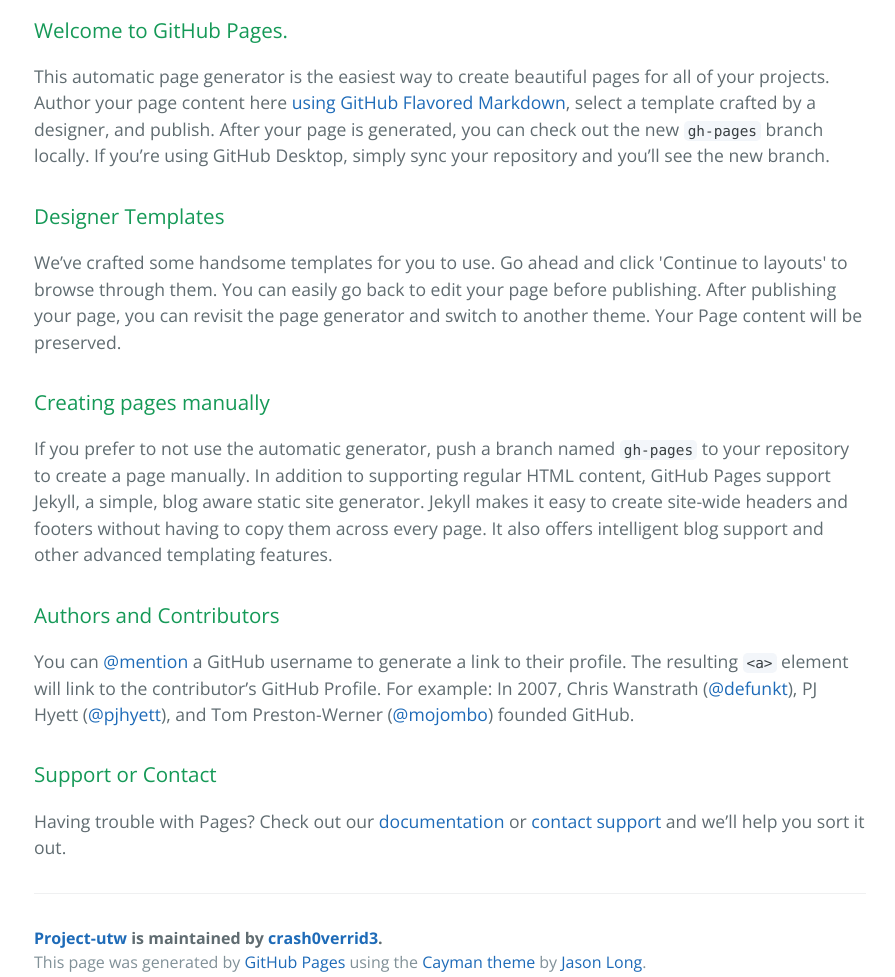
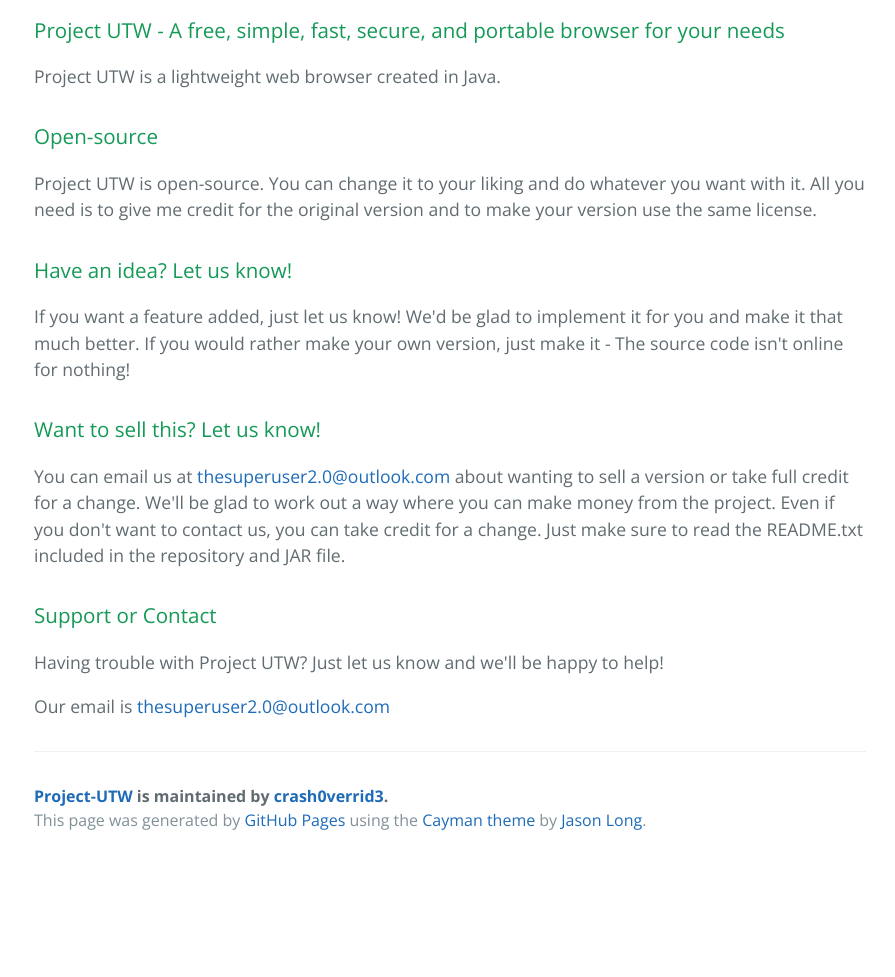
Before and after one commit to crash0verrid3/Project-UTW, a plain HTML site: page index.html in a window 1280 px wide. Shown: the part 400-1377 px from the top of the page, without its empty margins (190-1085 px from the left). After the commit the page ends 1264 px from the top, so only its background shows below. Drawn offline with nearby package versions, Linux system fonts and the light colour scheme.

```diff
--- a/index.html
+++ b/index.html
@@ -2,7 +2,7 @@
 <html lang="en-us">
   <head>
     <meta charset="UTF-8">
-    <title>Project-utw by crash0verrid3</title>
+    <title>Project-UTW by crash0verrid3</title>
     <meta name="viewport" content="width=device-width, initial-scale=1">
     <link rel="stylesheet" type="text/css" href="stylesheets/normalize.css" media="screen">
     <link href='https://fonts.googleapis.com/css?family=Open+Sans:400,700' rel='stylesheet' type='text/css'>
@@ -11,7 +11,7 @@
   </head>
   <body>
     <section class="page-header">
-      <h1 class="project-name">Project-utw</h1>
+      <h1 class="project-name">Project-UTW</h1>
       <h2 class="project-tagline">Project UTW - Java web browser by Alex Anderson</h2>
       <a href="https://github.com/crash0verrid3/Project-UTW" class="btn">View on GitHub</a>
       <a href="https://github.com/crash0verrid3/Project-UTW/zipball/master" class="btn">Download .zip</a>
@@ -20,38 +20,50 @@
 
     <section class="main-content">
       <h3>
-<a id="welcome-to-github-pages" class="anchor" href="#welcome-to-github-pages" aria-hidden="true"><span class="octicon octicon-link"></span></a>Welcome to GitHub Pages.</h3>
+<a id="project-utw---a-free-simple-fast-secure-and-portable-browser-for-your-needs" class="anchor" href="#project-utw---a-free-simple-fast-secure-and-portable-browser-for-your-needs" aria-hidden="true"><span class="octicon octicon-link"></span></a>Project UTW - A free, simple, fast, secure, and portable browser for your needs</h3>
 
-<p>This automatic page generator is the easiest way to create beautiful pages for all of your projects. Author your page content here <a href="https://guides.github.com/features/mastering-markdown/">using GitHub Flavored Markdown</a>, select a template crafted by a designer, and publish. After your page is generated, you can check out the new <code>gh-pages</code> branch locally. If you’re using GitHub Desktop, simply sync your repository and you’ll see the new branch.</p>
+<p>Project UTW is a lightweight web browser created in Java. </p>
 
 <h3>
-<a id="designer-templates" class="anchor" href="#designer-templates" aria-hidden="true"><span class="octicon octicon-link"></span></a>Designer Templates</h3>
+<a id="open-source" class="anchor" href="#open-source" aria-hidden="true"><span class="octicon octicon-link"></span></a>Open-source</h3>
 
-<p>We’ve crafted some handsome templates for you to use. Go ahead and click 'Continue to layouts' to browse through them. You can easily go back to edit your page before publishing. After publishing your page, you can revisit the page generator and switch to another theme. Your Page content will be preserved.</p>
+<p>Project UTW is open-source. You can change it to your liking and do whatever you want with it. All you need is to give me credit for the original version and to make your version use the same license.</p>
 
 <h3>
-<a id="creating-pages-manually" class="anchor" href="#creating-pages-manually" aria-hidden="true"><span class="octicon octicon-link"></span></a>Creating pages manually</h3>
+<a id="have-an-idea-let-us-know" class="anchor" href="#have-an-idea-let-us-know" aria-hidden="true"><span class="octicon octicon-link"></span></a>Have an idea? Let us know!</h3>
 
-<p>If you prefer to not use the automatic generator, push a branch named <code>gh-pages</code> to your repository to create a page manually. In addition to supporting regular HTML content, GitHub Pages support Jekyll, a simple, blog aware static site generator. Jekyll makes it easy to create site-wide headers and footers without having to copy them across every page. It also offers intelligent blog support and other advanced templating features.</p>
+<p>If you want a feature added, just let us know! We'd be glad to implement it for you and make it that much better. If you would rather make your own version, just make it - The source code isn't online for nothing!</p>
 
 <h3>
-<a id="authors-and-contributors" class="anchor" href="#authors-and-contributors" aria-hidden="true"><span class="octicon octicon-link"></span></a>Authors and Contributors</h3>
+<a id="want-to-sell-this-let-us-know" class="anchor" href="#want-to-sell-this-let-us-know" aria-hidden="true"><span class="octicon octicon-link"></span></a>Want to sell this? Let us know!</h3>
 
-<p>You can <a href="https://github.com/blog/821" class="user-mention">@mention</a> a GitHub username to generate a link to their profile. The resulting <code>&lt;a&gt;</code> element will link to the contributor’s GitHub Profile. For example: In 2007, Chris Wanstrath (<a href="https://github.com/defunkt" class="user-mention">@defunkt</a>), PJ Hyett (<a href="https://github.com/pjhyett" class="user-mention">@pjhyett</a>), and Tom Preston-Werner (<a href="https://github.com/mojombo" class="user-mention">@mojombo</a>) founded GitHub.</p>
+<p>You can email us at <a href="mailto:thesuperuser2.0@outlook.com">thesuperuser2.0@outlook.com</a> about wanting to sell a version or take full credit for a change. We'll be glad to work out a way where you can make money from the project. Even if you don't want to contact us, you can take credit for a change. Just make sure to read the README.txt included in the repository and JAR file.</p>
 
 <h3>
 <a id="support-or-contact" class="anchor" href="#support-or-contact" aria-hidden="true"><span class="octicon octicon-link"></span></a>Support or Contact</h3>
 
-<p>Having trouble with Pages? Check out our <a href="https://help.github.com/pages">documentation</a> or <a href="https://github.com/contact">contact support</a> and we’ll help you sort it out.</p>
+<p>Having trouble with Project UTW? Just let us know and we'll be happy to help!</p>
+
+<p>Our email is <a href="mailto:thesuperuser2.0@outlook.com">thesuperuser2.0@outlook.com</a></p>
 
       <footer class="site-footer">
-        <span class="site-footer-owner"><a href="https://github.com/crash0verrid3/Project-UTW">Project-utw</a> is maintained by <a href="https://github.com/crash0verrid3">crash0verrid3</a>.</span>
+        <span class="site-footer-owner"><a href="https://github.com/crash0verrid3/Project-UTW">Project-UTW</a> is maintained by <a href="https://github.com/crash0verrid3">crash0verrid3</a>.</span>
 
         <span class="site-footer-credits">This page was generated by <a href="https://pages.github.com">GitHub Pages</a> using the <a href="https://github.com/jasonlong/cayman-theme">Cayman theme</a> by <a href="https://twitter.com/jasonlong">Jason Long</a>.</span>
       </footer>
 
     </section>
 
+            <script type="text/javascript">
+            var gaJsHost = (("https:" == document.location.protocol) ? "https://ssl." : "http://www.");
+            document.write(unescape("%3Cscript src='" + gaJsHost + "google-analytics.com/ga.js' type='text/javascript'%3E%3C/script%3E"));
+          </script>
+          <script type="text/javascript">
+            try {
+              var pageTracker = _gat._getTracker("UA-68625017-1");
+            pageTracker._trackPageview();
+            } catch(err) {}
+          </script>
 
   </body>
 </html>
```
Also changed, not shown: params.json (+1 -1 lines).
